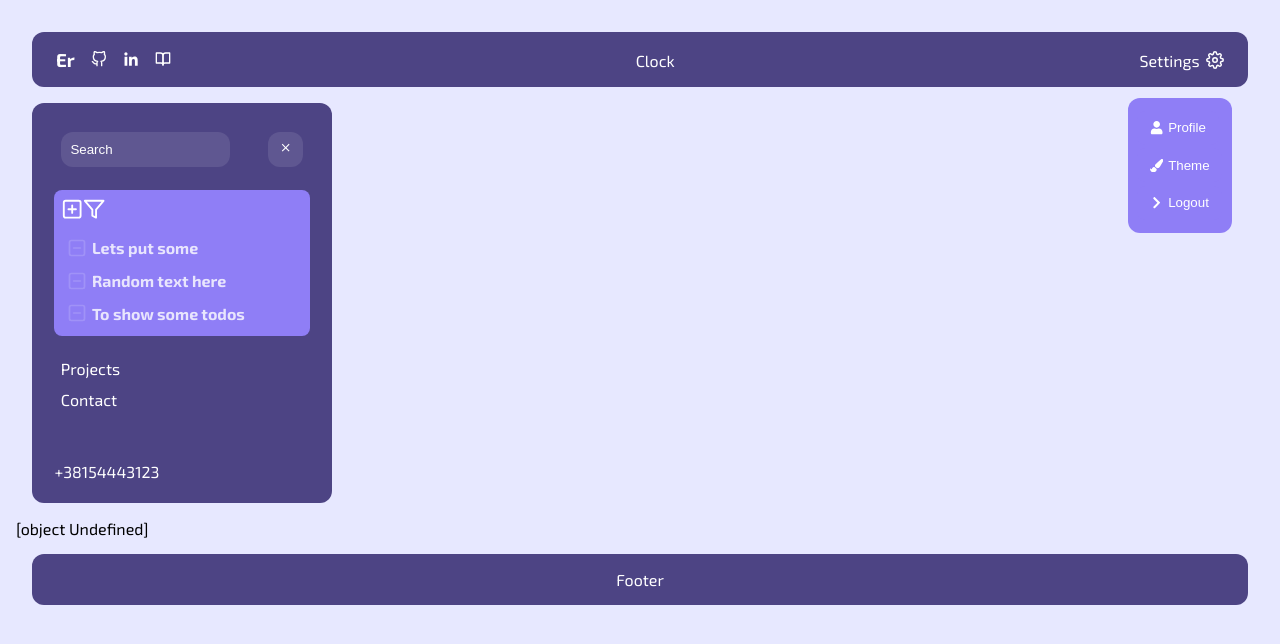
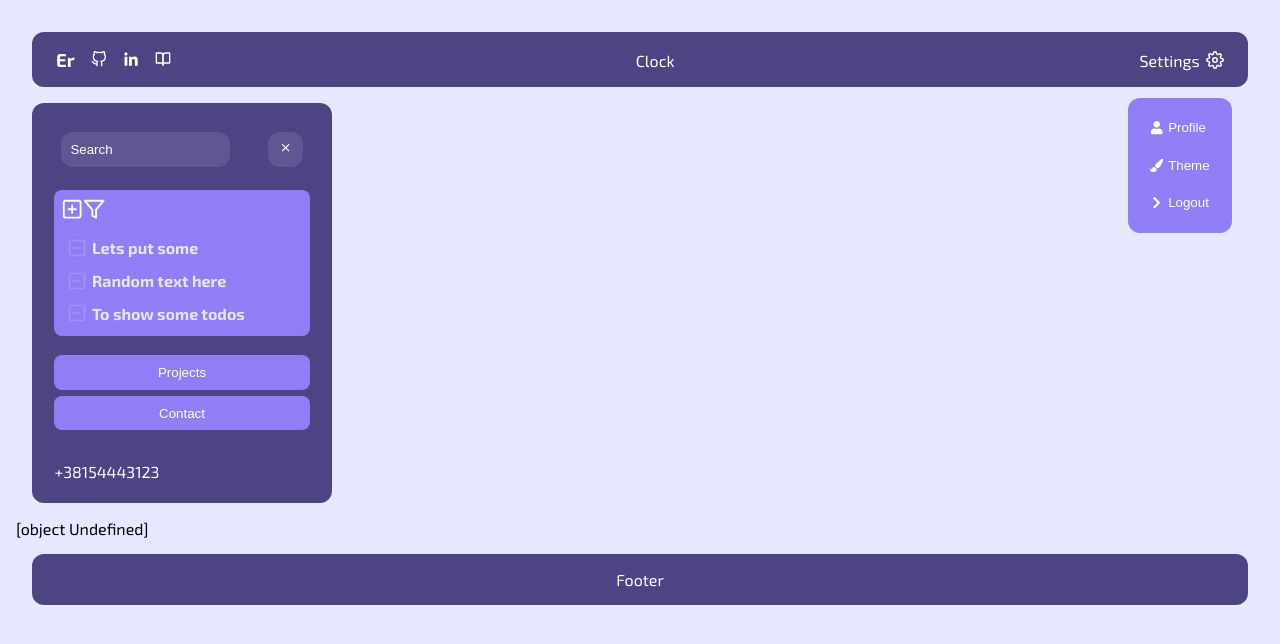
Before and after one commit to erazmozen/hub, a React (Create React App) app: page / in a window 1280 px wide. Shown: the top 644 px of the page. Built offline with nearby package versions, Linux system fonts and the light colour scheme.

Commit message:
Refactor to components

```diff
--- a/src/components/main/Siedbar.jsx
+++ b/src/components/main/Siedbar.jsx
@@ -1,3 +1,5 @@
+import Button from "../side/Button";
+
 const Sidebar = ({ icons, setSidebarToggle }) => {
   function updateSidebar() {
     console.log("updateSiedbar");
@@ -33,8 +35,9 @@ const Sidebar = ({ icons, setSidebarToggle }) => {
             </li>
           </ul>
         </div>
-        <div>Projects</div>
-        <div>Contact</div>
+
+        <Button title="Projects" />
+        <Button title="Contact" />
       </div>
       <div className="sidebar-bottom">
         <div>+38154443123</div>
```
